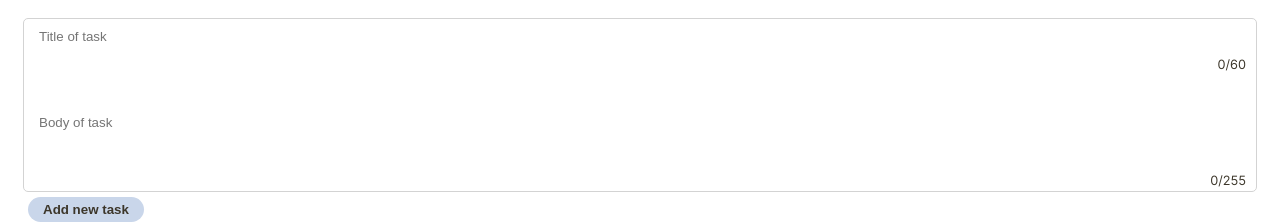
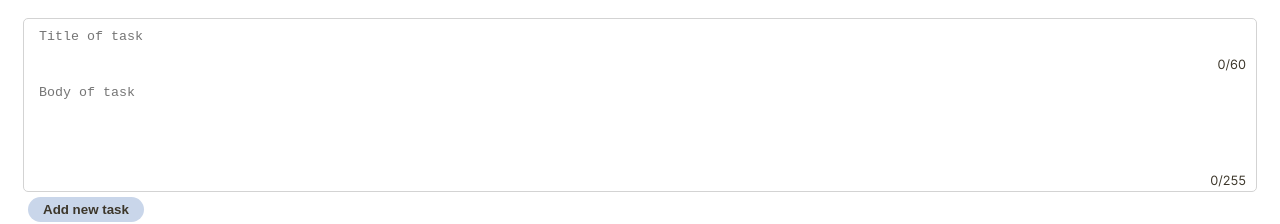
Before and after one commit to niamhbrockbank/to-do-app-front-end, a React (Create React App) app: page / in a window 1280 px wide. Shown: the top 224 px of the page. Built offline with nearby package versions, Linux system fonts and the light colour scheme; no server answers.

Commit message:
Convert inputs to textareas to wrap input text

```diff
--- a/src/components/NewTaskSection.tsx
+++ b/src/components/NewTaskSection.tsx
@@ -25,17 +25,19 @@ export default function NewTaskSection(): JSX.Element {
     <>
       <div id="new_task">
         <div id="new_task_content">
-          <input
+          <textarea
+            rows ={1}
+            cols = {50}
             id="new_task_title"
-            type="text"
             placeholder="Title of task"
             value={taskTitle}
             onChange={(e) => setTaskTitle(e.target.value)}
           />
           <div className="character_count">{taskTitle.length}/60</div>
-          <input
+          <textarea
+            rows = {4}
+            cols = {50}
             id="new_task_body"
-            type="text"
             placeholder="Body of task"
             value={taskBody}
             onChange={(e) => setTaskBody(e.target.value)}
--- a/src/styles.css
+++ b/src/styles.css
@@ -46,6 +46,8 @@ button:hover {
 #new_task_title,
 #new_task_body {
   border: none;
+  outline: none;
+  resize: none;
   padding: 10px;
 }
 
```
